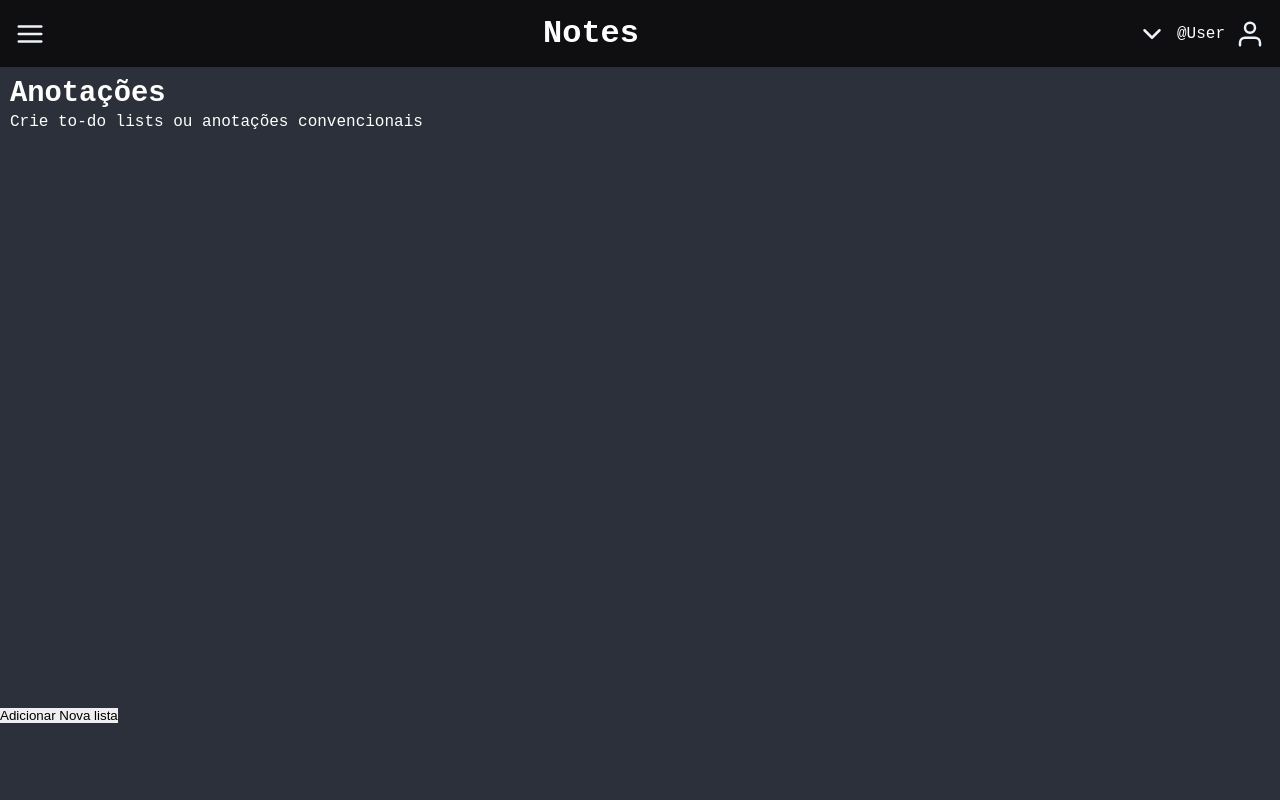
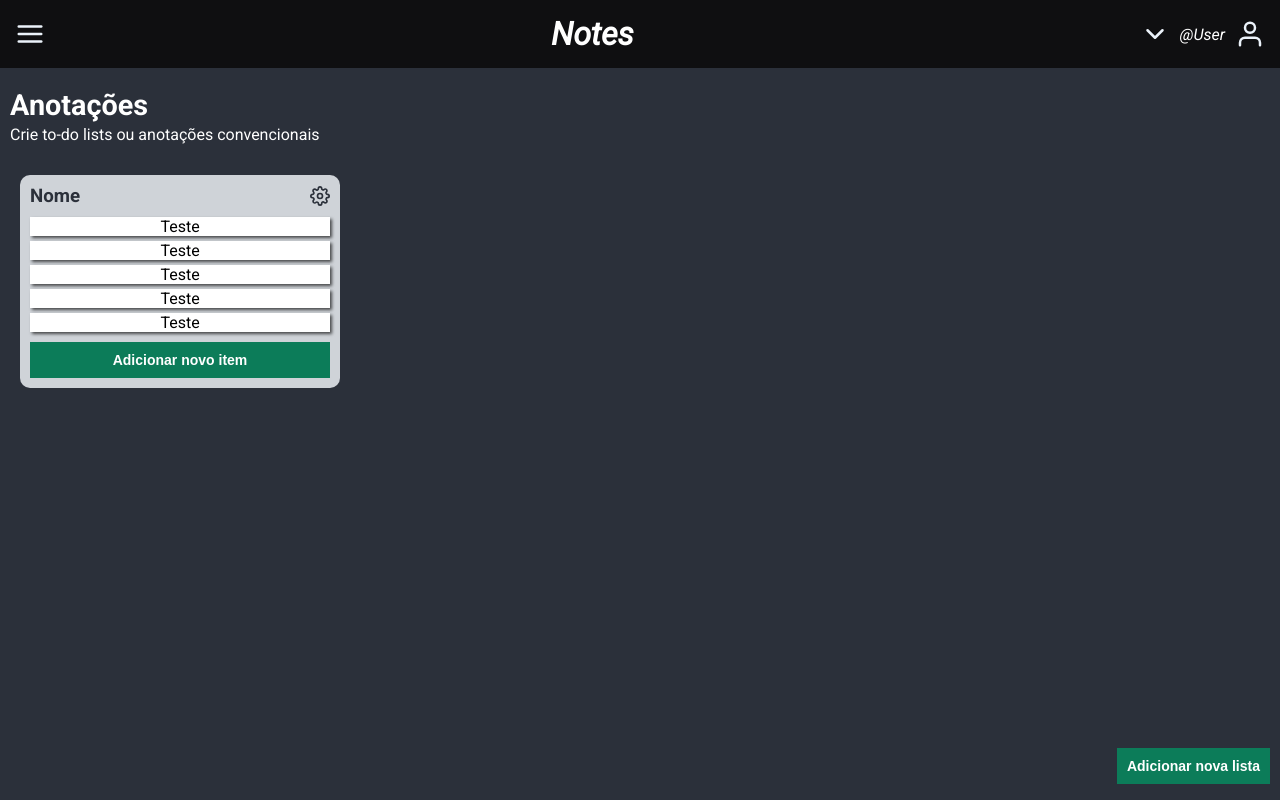
Before and after one commit to ArthurPdaSilva/Notes, a React (Create React App) app: page /home in a window 1280 px wide. Built offline with nearby package versions, Linux system fonts and the light colour scheme; no server answers; sample sign-in values are in the browser's storage.

Commit message:
Ajustando o design

```diff
--- a/src/components/Footer/index.js
+++ b/src/components/Footer/index.js
@@ -3,7 +3,7 @@ import React from 'react';
 export default function Footer() {
  return (
    <footer>
-       <button>Adicionar Nova lista</button>
+       <button onClick={() => {}} className='buttonList'>Adicionar nova lista</button>
    </footer>
  );
 }
--- a/src/components/Header/header.css
+++ b/src/components/Header/header.css
@@ -14,13 +14,11 @@ header .user{
     justify-content: space-between;
     color: var(--corBranca);
     font-size: var(--fontSize);
+    font-style: italic;
     gap: var(--gaps);
 }
 
 header h1{
     color: var(--corBranca);
+    font-style: italic;
 }
-
-header svg{
-    cursor: pointer;
-}
--- a/src/index.css
+++ b/src/index.css
@@ -1,14 +1,16 @@
+@import url('https://fonts.googleapis.com/css2?family=Roboto:ital,wght@0,400;0,700;1,400&display=swap');
+
 /* Variables */
 :root{
   --corHeader: rgb(15, 15, 17);
   --corPrincipal: #2B303A;
-  --corSecundaria: #EBF2FA;
+  --corSecundaria: #cfd3d8;
   --corTerciaria: #0C7C59;
   --corQuaternaria: #D64933;
   --corQuinquenaria: #F18F01;
   --corPadrao: black;
   --corBranca: white;
-  --fontFamily: 'Courier New', Courier, monospace;
+  --fontFamily: 'Roboto', sans-serif;
   --fontSize: 16px;
   --border: 1px solid rgb(117, 117, 117);
   --borderRadius: 10px;
@@ -29,6 +31,10 @@
   outline: none;
 }
 
+svg{
+  cursor: pointer;
+}
+
 a{
   color: var(--corBranca);
   text-decoration: none;
@@ -42,6 +48,10 @@ button{
   border: none;
 }
 
+ul{
+  list-style: none;
+}
+
 body{
   font-size: var(--fontSize);
   background-color: var(--corPrincipal);
--- a/src/pages/Home/home.css
+++ b/src/pages/Home/home.css
@@ -1,3 +1,11 @@
+/* All Main */
+div.all{
+    display: flex;
+    flex-direction: column;
+    gap: var(--gaps);
+    width: 100%;
+}
+
 /* Main */
 main{
     display: flex;
@@ -12,3 +20,70 @@ main div.top{
     font-size: 1.2rem;
     color: var(--corBranca);
 }
+
+/* To-do Container */
+main div.notes{
+    display: flex;
+    width: 100%;
+    padding: var(--padding);
+    margin: calc(var(--margin) + 10px) 10px 0 0;
+}
+
+/* To-do itens */
+main div.container{
+    background-color: var(--corSecundaria);
+    padding: var(--padding);
+    border-radius: var(--borderRadius);
+    min-width: 40vh;
+}
+
+/* To-do top*/
+main div.topContainer{
+    display: flex;
+    align-items: center;
+    justify-content: space-between;
+    margin-bottom: calc(var(--margin));
+}
+
+/* To-do top*/
+main div.topContainer h3, main div.topContainer svg{
+    color: var(--corPrincipal);
+}
+
+/* To-do list */
+main div.container ul{
+    display: flex;
+    flex-direction: column;
+    align-items: center;
+    gap: calc(var(--gaps) - 5px);
+    width: 100%;
+}
+
+main div.container ul li{
+    background-color: var(--corBranca);
+    box-shadow: var(--shadow);
+    text-align: center;
+    width: 100%;
+}
+
+/* Button List */
+
+button.buttonList{
+    background-color: var(--corTerciaria);
+    color: var(--corBranca);
+    padding: var(--padding);
+    margin-top: var(--margin);
+    font-size: calc(var(--fontSize) - 2px);
+    font-weight: bold;
+}
+
+main div.container button.buttonList{
+    width: 100%;
+}
+
+footer{
+    display: flex;
+    align-items: center;
+    justify-content: flex-end;
+    padding: var(--padding);
+}
--- a/src/pages/Home/index.js
+++ b/src/pages/Home/index.js
@@ -1,4 +1,5 @@
 import React, {useContext} from 'react';
+import { FiSettings } from 'react-icons/fi';
 import Header from '../../components/Header';
 import Footer from '../../components/Footer';
 import {AuthContext} from '../../contexts/auth';
@@ -8,12 +9,28 @@ export default function Home() {
   const {signOut} = useContext(AuthContext);
 
   return (
-   <div>
+   <div className="all">
      <Header/>
      <main>
         <div className='top'>
           <h2>Anotações</h2>
           <small>Crie to-do lists ou anotações convencionais</small>
+        </div>
+        <div className='notes'>
+          <div className="container">
+            <div className="topContainer">
+              <h3>Nome</h3>
+              <FiSettings size={20}/>
+            </div>
+            <ul className="containerItens">
+              <li>Teste</li>
+              <li>Teste</li>
+              <li>Teste</li>
+              <li>Teste</li>
+              <li>Teste</li>
+            </ul>
+            <button onClick={() => {}} className='buttonList'>Adicionar novo item</button>
+          </div>
         </div>
         {/* <button onClick={signOut}>Sair</button> */}
      </main>
--- a/src/pages/SignIn/index.js
+++ b/src/pages/SignIn/index.js
@@ -48,7 +48,7 @@ export default function SignIn() {
               <FiLock color='white' size={24}/>
             </label>
             <input type={typePassword} placeholder='*******' value={password} onChange={(e) => setPassword(e.target.value)} minLength={8} required/>
-            <button onClick={handlePasswordVisible} type='button'>
+            <button onClick={handlePasswordVisible} type='button' className='buttonPassword'>
               {typePassword === 'text' ? <FiEye color='black' size={24}/> : <FiEyeOff color='black' size={24}/>}
 
             </button>
--- a/src/pages/SignIn/signin.css
+++ b/src/pages/SignIn/signin.css
@@ -65,6 +65,10 @@ div.login div.loginContainer form div.groupInput label{
 }
 
 /* Buttons */
+button.buttonPassword{
+    padding: var(--padding);
+}
+
 button.buttons, a.buttons{
     color: var(--corBranca);
     background-color: var(--corPrincipal);
--- a/src/pages/SignUp/index.js
+++ b/src/pages/SignUp/index.js
@@ -65,7 +65,7 @@ export default function SignIn() {
               <FiLock color='white' size={24}/>
             </label>
             <input type={typePassword} placeholder='*******' value={password} onChange={(e) => setPassword(e.target.value)} minLength={8} required/>
-            <button onClick={handlePasswordVisible} type='button'>
+            <button onClick={handlePasswordVisible} type='button' className='buttonPassword'>
               {typePassword === 'text' ? <FiEye color='black' size={24}/> : <FiEyeOff color='black' size={24}/>}
             </button>
           </div>
```
